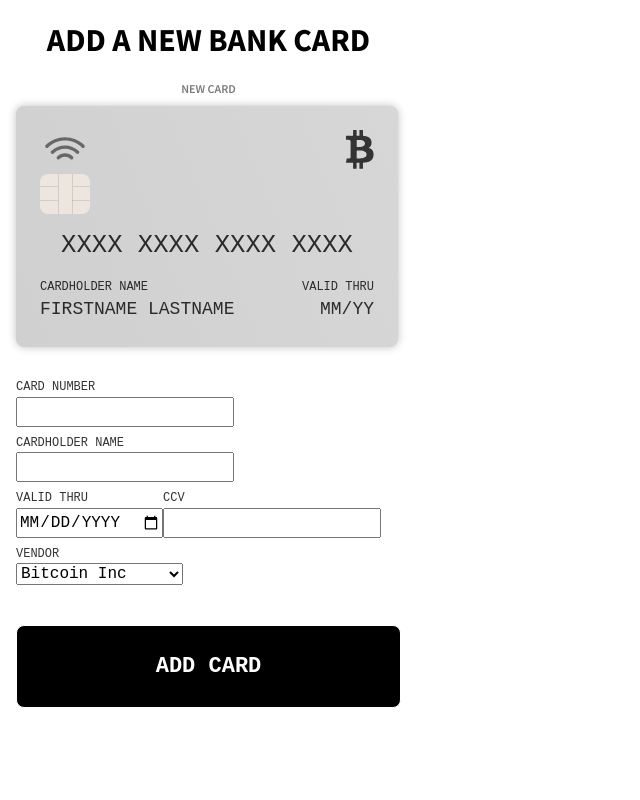
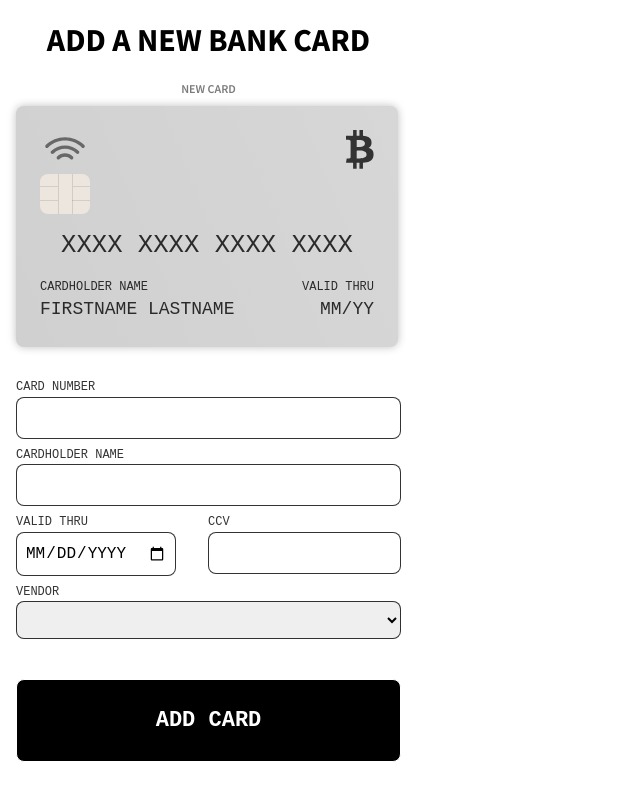
Before and after one commit to meganide/e-wallet, a React (Vite) app: page /addcard in a window 1280 px wide. Shown: the whole page, without its empty margins (0-640 px from the left). Built offline with nearby package versions, Linux system fonts and the light colour scheme; a web font is replaced by a local one.

Commit message:
styled form

```diff
--- a/src/components/Card/Card.tsx
+++ b/src/components/Card/Card.tsx
@@ -1,18 +1,13 @@
 import * as CardStyled from './Card.styles';
 import * as ElementsStyled from '../../styles/elements.js';
 
+import { ICardData } from '../../utils/interfaces';
 import { getBackgroundColor } from '../../utils/cardVendors';
 
 const Styled = { ...CardStyled, ...ElementsStyled };
 
 interface IProps {
-  cardData: {
-    iconPathUrl: string;
-    cardNumber: string;
-    cardholderName: string;
-    validThru: string;
-    vendor: string;
-  };
+  cardData: ICardData;
   isStack?: boolean;
   cardNumber?: number;
   onClick?: () => void;
--- a/src/views/AddCard/AddCard.styles.ts
+++ b/src/components/CardForm/CardForm.styles.ts
@@ -16,6 +16,17 @@ const Label = styled.label`
 
 const Input = styled.input`
   text-transform: uppercase;
-`
+  padding: 0.5rem;
+  width: 100%;
+  border-radius: 0.5rem;
+  border: 1px solid rgba(0, 0, 0, 0.8);
+`;
 
-export { Form, Label, Input };
+const Select = styled.select`
+  width: 100%;
+  padding: 0.5rem;
+  border-radius: 0.5rem;
+  border: 1px solid rgba(0, 0, 0, 0.8);
+`;
+
+export { Form, Label, Input, Select };
--- /dev/null
+++ b/src/components/CardForm/CardForm.tsx
@@ -0,0 +1,74 @@
+import * as StyledCardForm from './CardForm.styles';
+import * as StyledElements from '../../styles/elements';
+
+import { formatDate, getVendorIcon } from '../../utils/helpers';
+
+import { ICardData } from '../../utils/interfaces';
+
+const Styled = { ...StyledElements, ...StyledCardForm };
+
+interface IProps {
+  setCardData: React.Dispatch<React.SetStateAction<ICardData>>;
+}
+
+function CardForm(props: IProps) {
+  const { setCardData } = props;
+
+  function handleChangeCardData(e: React.ChangeEvent<HTMLInputElement> | React.ChangeEvent<HTMLSelectElement>) {
+    let value = e.target.value;
+
+    if (e.target.name === 'validThru') {
+      value = formatDate(e.target.value);
+      console.log('value', value);
+    }
+
+    if (e.target.name === 'vendor') {
+      const iconPathUrl = getVendorIcon(e.target.value);
+      setCardData((prev) => ({
+        ...prev,
+        iconPathUrl,
+      }));
+    }
+
+    setCardData((prev) => ({
+      ...prev,
+      [e.target.name]: value,
+    }));
+  }
+
+  return (
+    <Styled.Form>
+      <Styled.FlexColumn>
+        <Styled.Label htmlFor="cardNumber">Card Number</Styled.Label>
+        <Styled.Input type="text" name="cardNumber" id="cardNumber" required onChange={handleChangeCardData} />
+      </Styled.FlexColumn>
+      <Styled.FlexColumn>
+        <Styled.Label htmlFor="cardholderName">Cardholder name</Styled.Label>
+        <Styled.Input type="text" name="cardholderName" id="cardholderName" required onChange={handleChangeCardData} />
+      </Styled.FlexColumn>
+      <Styled.FlexRow spaceBetween gap="2rem">
+        <Styled.FlexColumn>
+          <Styled.Label htmlFor="validThru">Valid thru</Styled.Label>
+          <Styled.Input type="date" name="validThru" id="validThru" required onChange={handleChangeCardData} />
+        </Styled.FlexColumn>
+        <Styled.FlexColumn>
+          <Styled.Label htmlFor="ccv">ccv</Styled.Label>
+          <Styled.Input type="number" name="ccv" id="ccv" required />
+        </Styled.FlexColumn>
+      </Styled.FlexRow>
+      <Styled.FlexColumn>
+        <Styled.Label htmlFor="vendor">Vendor</Styled.Label>
+        <Styled.Select name="vendor" id="vendor" value="" onChange={handleChangeCardData} required>
+          <option defaultValue="" value="" disabled hidden></option>
+          <option value="Bitcoin Inc">Bitcoin Inc</option>
+          <option value="Block Chain Inc">Block Chain Inc</option>
+          <option value="Evil Corp">Evil Corp</option>
+          <option value="Ninja Bank">Ninja Bank</option>
+        </Styled.Select>
+      </Styled.FlexColumn>
+      <Styled.SecondaryButton>ADD CARD</Styled.SecondaryButton>
+    </Styled.Form>
+  );
+}
+
+export default CardForm;
--- a/src/styles/elements.ts
+++ b/src/styles/elements.ts
@@ -7,6 +7,8 @@ interface IProps {
   fontSize?: string;
   margin?: string;
   alignItems?: string;
+  spaceBetween?: boolean;
+  gap?: string;
 }
 
 const H1 = styled.h1`
@@ -42,6 +44,8 @@ const Image = styled.img`
 
 const FlexRow = styled.section`
   display: flex;
+  justify-content: ${(props: IProps) => props.spaceBetween && 'space-between'};
+  gap: ${(props: IProps) => props.gap && props.gap};
 `;
 
 const FlexColumn = styled.section`
--- /dev/null
+++ b/src/utils/interfaces.ts
@@ -0,0 +1,7 @@
+export interface ICardData {
+  iconPathUrl: string;
+  cardNumber: string;
+  cardholderName: string;
+  validThru: string;
+  vendor: string;
+}
--- a/src/views/AddCard/AddCard.tsx
+++ b/src/views/AddCard/AddCard.tsx
@@ -1,13 +1,9 @@
-import * as StyledAddCard from './AddCard.styles';
-import * as StyledElements from '../../styles/elements';
-
-import { formatDate, getVendorIcon } from '../../utils/helpers';
+import * as Styled from '../../styles/elements';
 
 import Card from './../../components/Card/Card';
+import CardForm from '../../components/CardForm/CardForm';
 import Top from '../../components/Top/Top';
 import { useState } from 'react';
-
-const Styled = { ...StyledElements, ...StyledAddCard };
 
 function AddCard() {
   const [cardData, setCardData] = useState({
@@ -18,62 +14,13 @@ function AddCard() {
     vendor: '',
   });
 
-  function handleChangeCardData(e: React.ChangeEvent<HTMLInputElement> | React.ChangeEvent<HTMLSelectElement>) {
-    let value = e.target.value;
-
-    if (e.target.name === 'validThru') {
-      value = formatDate(e.target.value);
-      console.log('value', value);
-    }
-
-    if (e.target.name === 'vendor') {
-      const iconPathUrl = getVendorIcon(e.target.value);
-      setCardData((prev) => ({
-        ...prev,
-        iconPathUrl,
-      }));
-    }
-
-    setCardData((prev) => ({
-      ...prev,
-      [e.target.name]: value,
-    }));
-  }
+  console.log(cardData)
 
   return (
     <Styled.Container>
       <Top heading="Add a new bank card" statusText="new card" />
       <Card cardData={cardData} />
-      <Styled.Form>
-        <Styled.FlexColumn>
-          <Styled.Label htmlFor="cardNumber">Card Number</Styled.Label>
-          <Styled.Input type="text" name="cardNumber" id="cardNumber" onChange={handleChangeCardData} />
-        </Styled.FlexColumn>
-        <Styled.FlexColumn>
-          <Styled.Label htmlFor="cardholderName">Cardholder name</Styled.Label>
-          <Styled.Input type="text" name="cardholderName" id="cardholderName" onChange={handleChangeCardData} />
-        </Styled.FlexColumn>
-        <Styled.FlexRow>
-          <Styled.FlexColumn>
-            <Styled.Label htmlFor="validThru">Valid thru</Styled.Label>
-            <Styled.Input type="date" name="validThru" id="validThru" onChange={handleChangeCardData} />
-          </Styled.FlexColumn>
-          <Styled.FlexColumn>
-            <Styled.Label htmlFor="ccv">ccv</Styled.Label>
-            <Styled.Input type="number" name="ccv" id="ccv" />
-          </Styled.FlexColumn>
-        </Styled.FlexRow>
-        <Styled.FlexColumn>
-          <Styled.Label htmlFor="vendor">Vendor</Styled.Label>
-          <select name="vendor" id="vendor" onChange={handleChangeCardData}>
-            <option value="Bitcoin Inc">Bitcoin Inc</option>
-            <option value="Block Chain Inc">Block Chain Inc</option>
-            <option value="Evil Corp">Evil Corp</option>
-            <option value="Ninja Bank">Ninja Bank</option>
-          </select>
-        </Styled.FlexColumn>
-        <Styled.SecondaryButton>ADD CARD</Styled.SecondaryButton>
-      </Styled.Form>
+      <CardForm setCardData={setCardData} />
     </Styled.Container>
   );
 }
```
